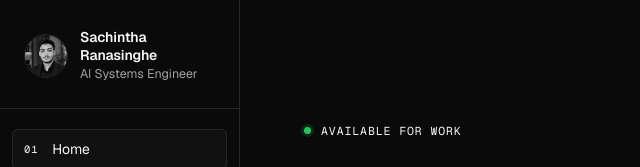
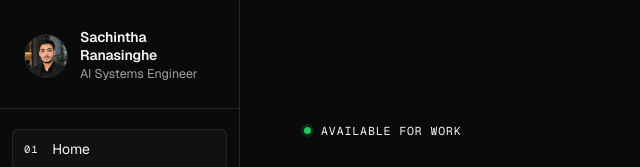
Before and after one commit to SachinthaRanasinghe/sachintha-portfolio, a plain HTML site: page index.html in a window 1280 px wide. Shown: the top 167 px of the page, 0-640 px from the left. Drawn offline with nearby package versions, Linux system fonts and the light colour scheme.

Commit message:
Show profile picture in colour
Co-Authored-By: Claude Opus 5.5 <noreply@anthropic.com>

```diff
--- a/styles.css
+++ b/styles.css
@@ -66,7 +66,7 @@ button { font: inherit; color: inherit; background: none; border: 0; cursor: poi
 }
 .sb-top { padding: 28px 24px 24px; border-bottom: 1px solid var(--border); display: flex; align-items: center; justify-content: space-between; }
 .identity { display: flex; align-items: center; gap: 12px; }
-.avatar { width: 44px; height: 44px; border-radius: 50%; object-fit: cover; filter: grayscale(1) contrast(1.05); border: 1px solid var(--border); }
+.avatar { width: 44px; height: 44px; border-radius: 50%; object-fit: cover; border: 1px solid var(--border); }
 .identity strong { display: block; font-size: 14px; font-weight: 600; line-height: 1.3; letter-spacing: -0.01em; }
 .identity small { display: block; font-size: 12.5px; color: var(--muted); }
 .menu-btn { display: none; }
```
